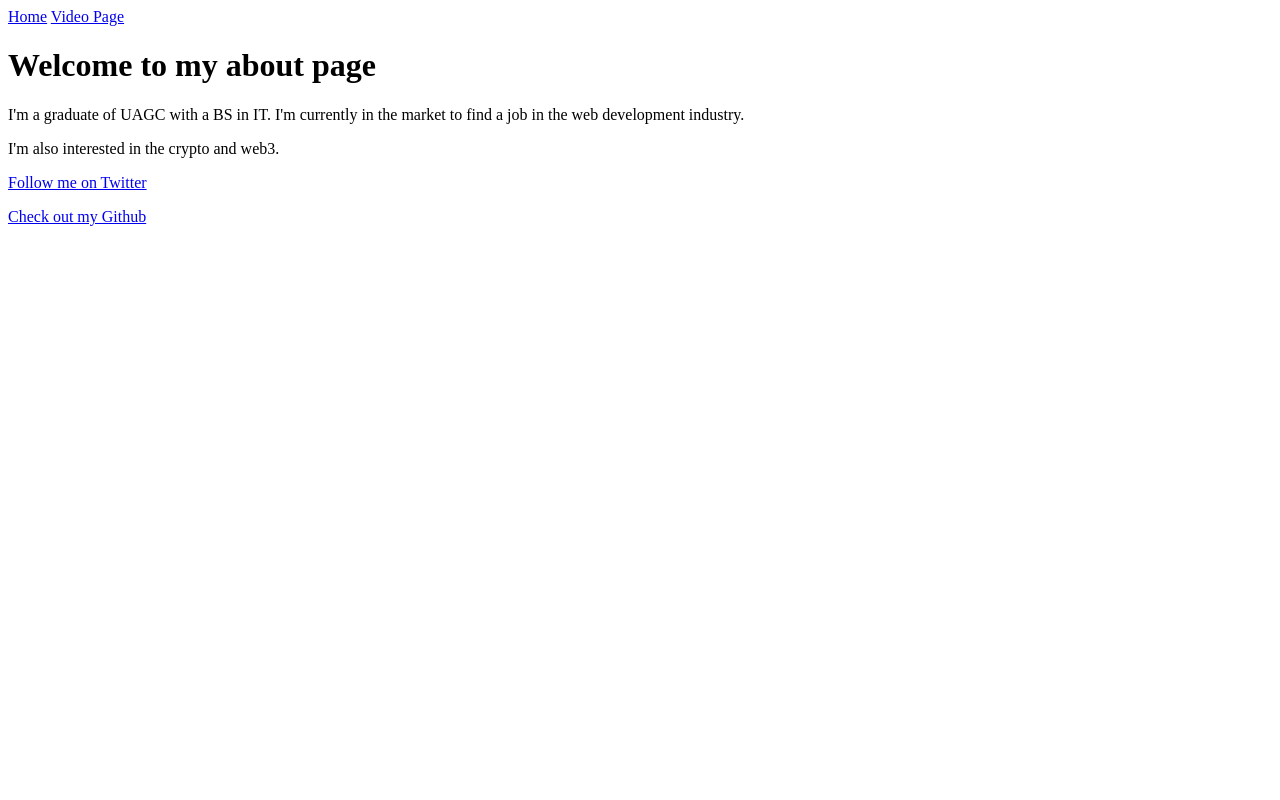
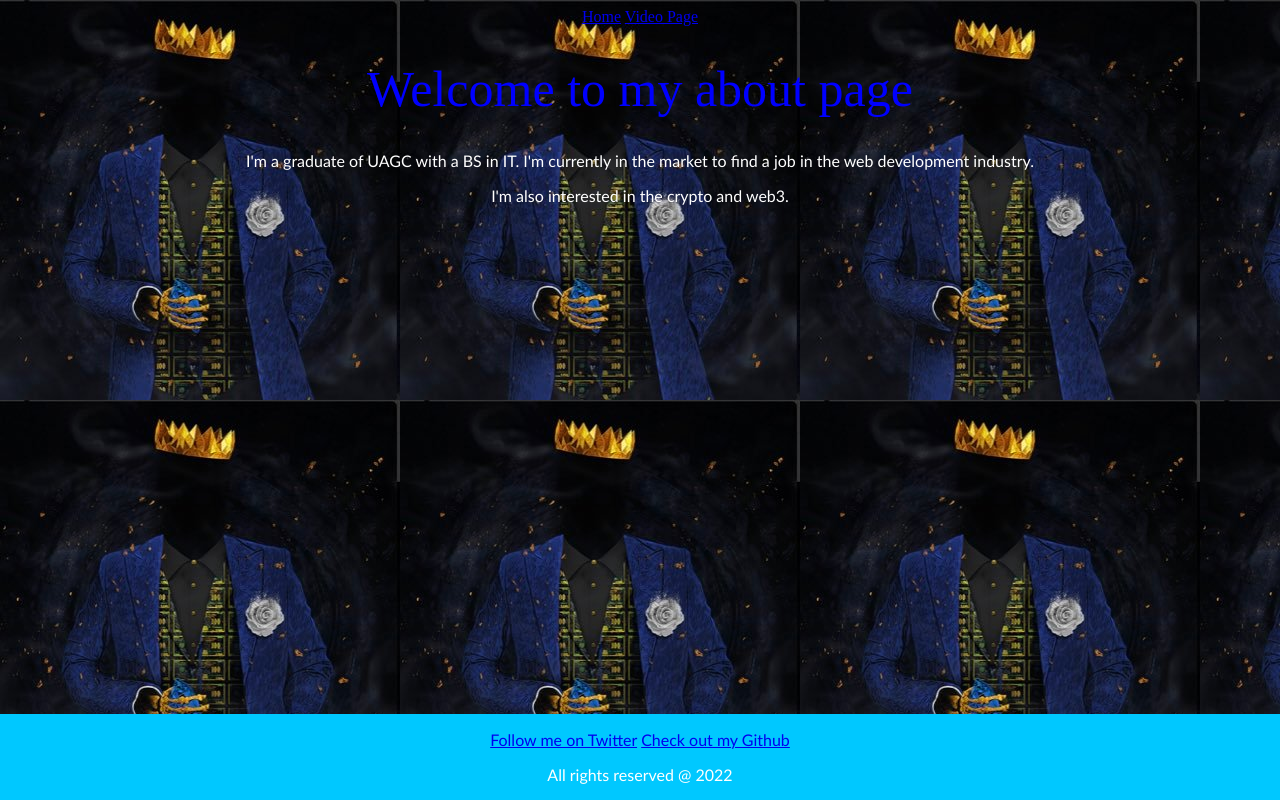
Before and after one commit to JIGC1/First-Website, a plain HTML site: page about.html in a window 1280 px wide. Drawn offline with Linux system fonts and the light colour scheme.

Commit message:
added background and footer

```diff
--- a/about.html
+++ b/about.html
@@ -5,6 +5,7 @@
     <meta http-equiv="X-UA-Compatible" content="IE=edge">
     <meta name="viewport" content="width=device-width, initial-scale=1.0">
     <title>About</title>
+    <link rel="stylesheet" href="styles.css">
 </head>
 <body>
     <!--Header-->
@@ -17,11 +18,15 @@
     <p>I'm a graduate of UAGC with a BS in IT. I'm currently in the market to find a job in the web development industry.</p>
     <p>I'm also interested in the crypto and web3.</p>
 
-    <p><a href="https://twitter.com/jigc110" Target="_blank">Follow me on Twitter</a></p>
-    <p><a href="https://github.com/JIGC1" Target="_blank">Check out my Github</a></p>
+</body>
+
+<footer>
+    <div class="footer">
+        <p><a href="https://twitter.com/jigc110" Target="_blank">Follow me on Twitter</a>
+        <a href="https://github.com/JIGC1" Target="_blank">Check out my Github</a></p>
+        <p>All rights reserved @ 2022</p>
+    </div>
+</footer>
 
 
-
-
-</body>
 </html>
--- a/styles.css
+++ b/styles.css
@@ -52,3 +52,13 @@ div {
     margin-left: auto;
     margin-right: auto;
   }
+
+  .footer {
+    position: fixed;
+    left: 0;
+    bottom: 0;
+    width: 100%;
+    background-color: rgb(0, 200, 255);
+    color: white;
+    text-align: center;
+  }
```
Also changed, not shown: index.html (+5 -5 lines), youtube.html (+10 -3 lines).
